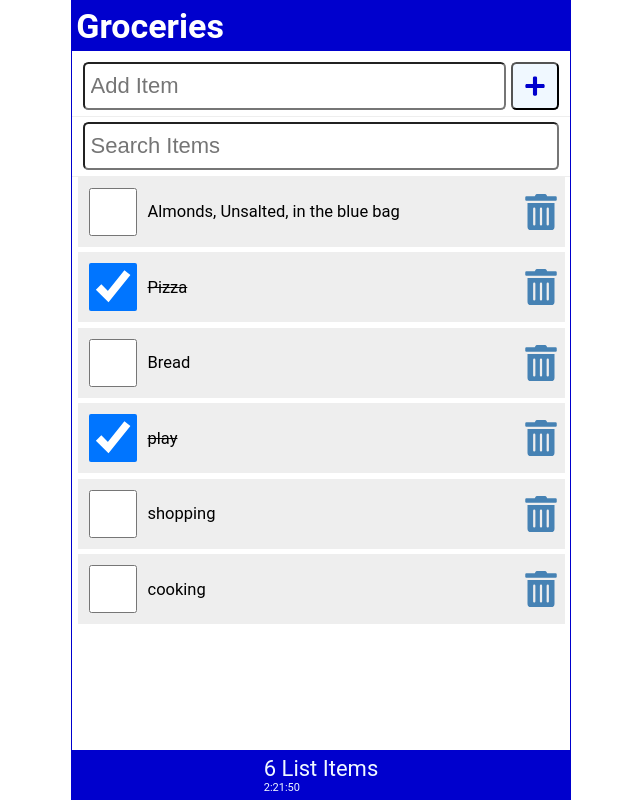
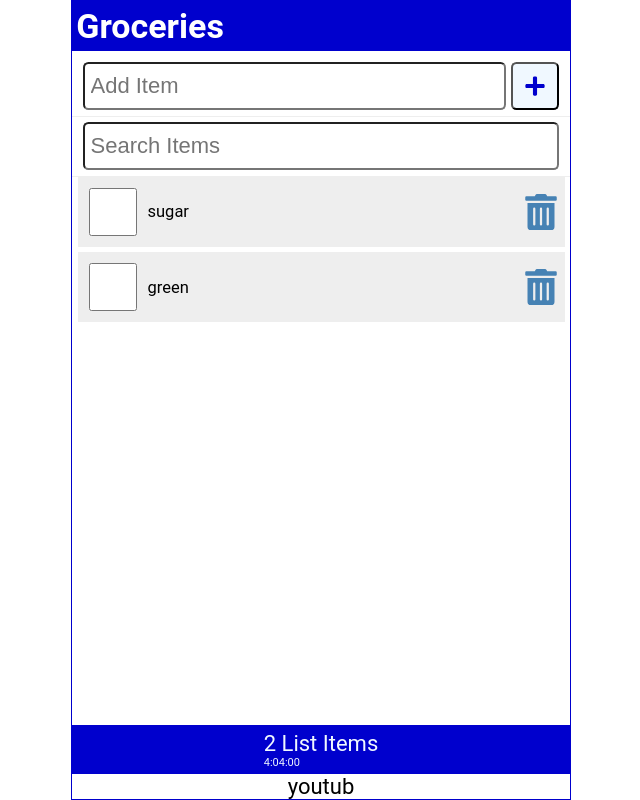
Before and after one commit to awoliop/React-Course, a React (Vite) app: page / in a window 1280 px wide. Shown: the whole page, without its empty margins (319-959 px from the left). Built offline with nearby package versions, Linux system fonts and the light colour scheme; data requests are answered from the project's data file.

Commit message:
CRUD operatiosn completed!!...Delete operation Added!! ...for the json-server!!

```diff
--- a/data/db.json
+++ b/data/db.json
@@ -1,34 +1,14 @@
 {
   "items": [
     {
-      "id": "1",
+      "id": "44",
       "checked": false,
-      "item": "Almonds, Unsalted, in the blue bag"
+      "item": "sugar"
     },
     {
-      "id": "2",
-      "checked": true,
-      "item": "Pizza"
-    },
-    {
-      "id": "3",
+      "id": "45",
       "checked": false,
-      "item": "Bread"
-    },
-    {
-      "id": "4",
-      "checked": true,
-      "item": "play"
-    },
-    {
-      "id": "5",
-      "checked": false,
-      "item": "shopping"
-    },
-    {
-      "id": "6",
-      "checked": false,
-      "item": "cooking"
+      "item": "green"
     }
   ]
 }
--- a/src/App.jsx
+++ b/src/App.jsx
@@ -19,10 +19,12 @@ function App() {
 
   const addItem = async (newItem) => {
     // checking if the items array is non-empty, for when it is empty to initialte it with 1
-    const id = items.length ? items[items.length - 1].id + 1 : 1;
+    let lastItem = parseInt(items[items.length - 1].id);
+    let newId = items.length ? lastItem + 1 : 1;
+    const id = newId;
 
     const myItem = {
-      id,
+      id: `${id}`,
       checked: false,
       item: newItem,
     };
@@ -80,7 +82,6 @@ function App() {
           setNewItem={setNewItem}
           handleSubmit={handleSubmit}
         />
-
         <SearchItem search={search} setSearch={setSearch} />
         <main>
           {isLoading && !fetchError && (
@@ -102,8 +103,8 @@ function App() {
             />
           )}
         </main>
-
         <Footer itemsLength={items.length} />
+        youtub
       </div>
     </>
   );
--- a/src/content.jsx
+++ b/src/content.jsx
@@ -1,6 +1,6 @@
 import React, { useState } from "react";
 import "./content.css";
-import styled from "styled-components";
+import styled, { __PRIVATE__ } from "styled-components";
 import { css } from "styled-components";
 import ItemList from "./ItemList";
 import ApiRequest from "./ApiRequest";
@@ -44,7 +44,7 @@ const content = ({
     if (result) setFetchError(result);
   };
 
-  const handleDelete = (id) => {
+  const handleDelete = async (id) => {
     const listItems = items.filter((item) => item.id != id);
 
     /*
@@ -54,6 +54,12 @@ const content = ({
      */
 
     setitems(listItems);
+
+    const deleteOptions = { method: "DELETE" };
+
+    const reqUrl = `${API_URL}/${id}`;
+    const result = await ApiRequest(reqUrl, deleteOptions);
+    if (result) setFetchError(result);
   };
   return (
     <main className="main_content">
--- a/src/time/Timestamp.jsx
+++ b/src/time/Timestamp.jsx
@@ -2,7 +2,7 @@ import React from "react";
 
 const Timestamp = () => {
   const timeStyle = {};
-  const time = "2:21:50";
+  const time = "4:04:00";
   return <div style={{ fontSize: "11px" }}>{time}</div>;
 };
 
```
